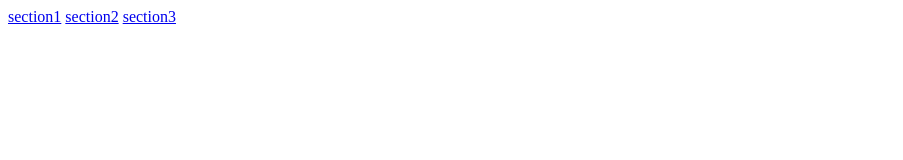
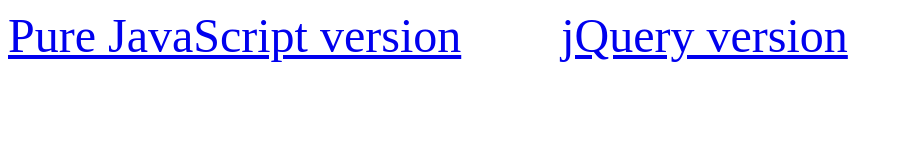
Before and after one commit to csslick/fullpage-swiper, a plain HTML site: page index.html in a window 1280 px wide. Shown: the whole page, without its empty margins (0-903 px from the left). Drawn offline with nearby package versions, Linux system fonts and the light colour scheme.

Commit message:
Update index.html

```diff
--- a/index.html
+++ b/index.html
@@ -10,13 +10,18 @@
   <!-- Swiper Vanilla JS version -->
   <link rel="stylesheet" href="https://unpkg.com/swiper/css/swiper.min.css">
   <script src="https://unpkg.com/swiper/js/swiper.min.js"></script>
+  <style>
+    a{
+      font-size: 3em;
+      margin-right: 2em;
+    }
+  </style>
 </head>
 
 <body>
   <nav>
-    <a href="swiper">section1</a>
-    <a href="#s2">section2</a>
-    <a href="#s3">section3</a>
+    <a href="swiper_demo.html">Pure JavaScript version</a>
+    <a href="swiper_demo_jquery.html">jQuery version</a>
   </nav>
 </body>
 
```
